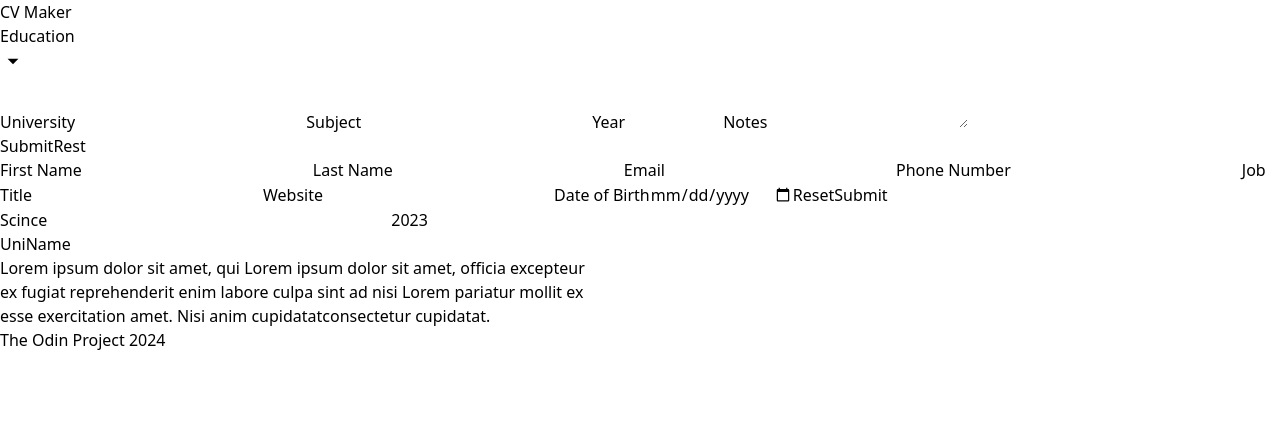
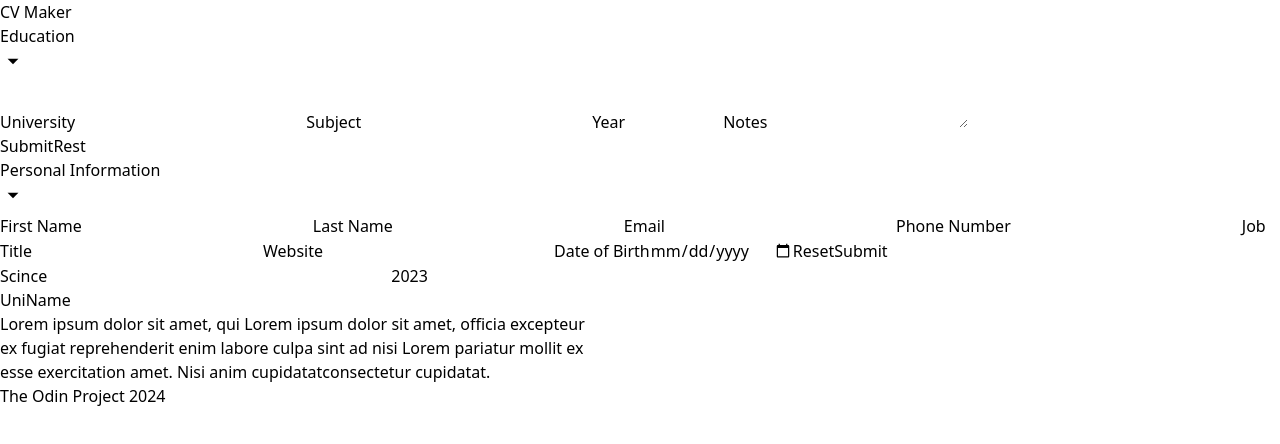
Before and after one commit to Mokhtar25/CvMaker, a React (Vite) app: page / in a window 1280 px wide. Shown: the top 444 px of the page. Built offline with nearby package versions, Linux system fonts and the light colour scheme.

Commit message:
adding finial touches to taking input from personal stuff

```diff
--- a/src/App.tsx
+++ b/src/App.tsx
@@ -26,7 +26,9 @@ function App() {
           <Section text={"Education"}>
             <Card submit={setEduInfo} />
           </Section>
-          <PersonalInfo set={setPerInfo} data={perInfo} />
+          <Section text="Personal Information">
+            <PersonalInfo set={setPerInfo} data={perInfo} />
+          </Section>
         </div>
         <div className="display w-[65%] flex items-center flex-col bg-slate-200">
           <DisplayEdu
```
